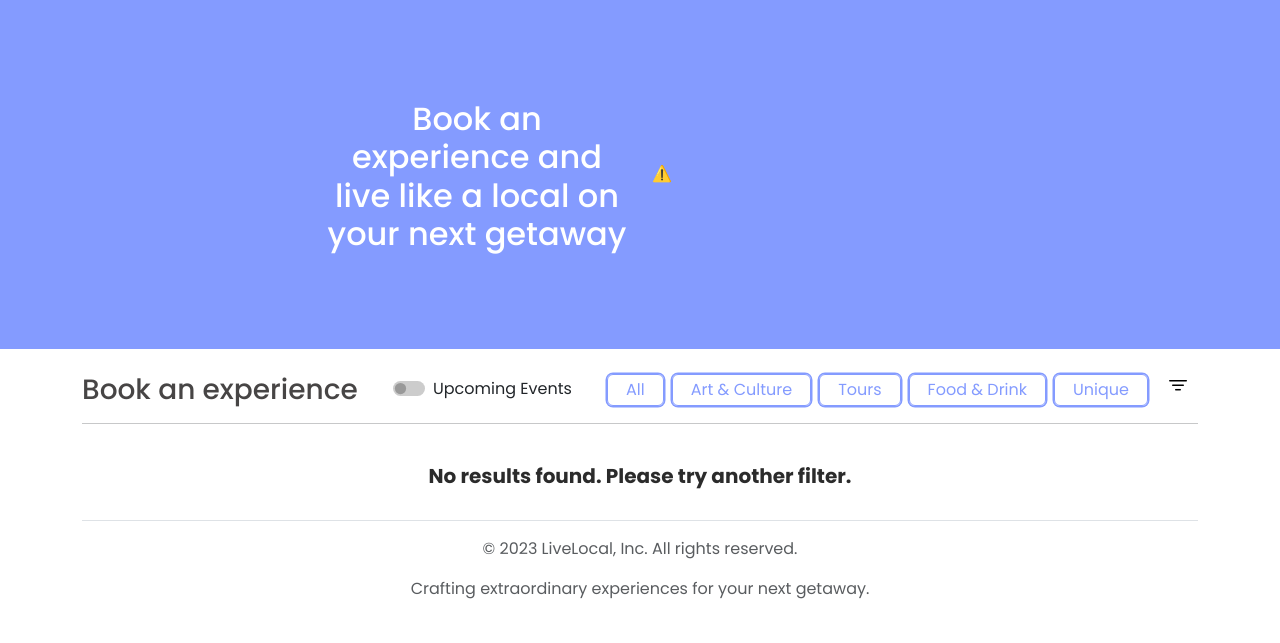
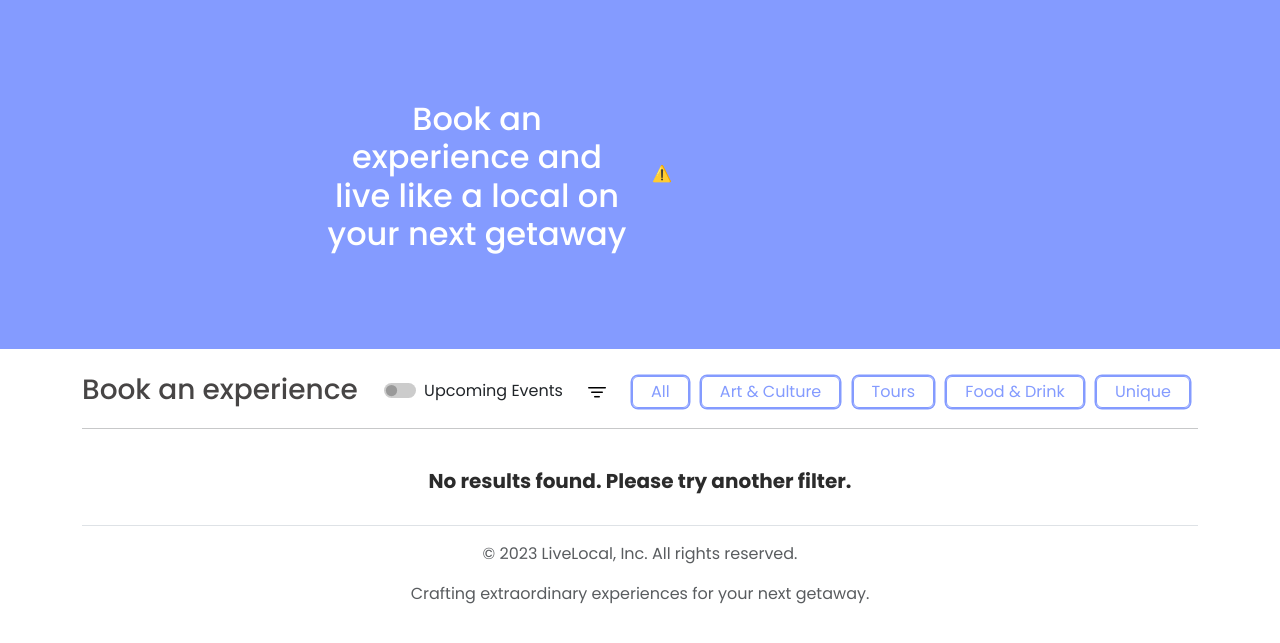
Before and after one commit to marnierogers/livelocal-webapp-backend, a Flask app: page / in a window 1280 px wide. Shown: the part 92-735 px from the top of the page. Run offline with Flask 3, Linux system fonts and the light colour scheme; data that the repository does not hold is empty; some libraries are stand-ins or nearby versions.

Commit message:
Finished styling for all landing page buttons

```diff
--- a/website/templates/index.html
+++ b/website/templates/index.html
@@ -76,32 +76,19 @@
     <div class="container wrapper">
         <br>
         <div class="toggle-button-group">
-            <h3 class="custom-heading">Book an experience</h3>
-
-            <div class="form-check form-switch">
-                <input class="form-check-input" type="checkbox" id="upcomingEventsCheckboxFilter" name="upcomingEventsCheckboxFilter">
-                <label class="form-check-label" for="upcomingEventsCheckboxFilter">Upcoming Events</label>
-            </div>
+            <h3 class="custom-heading" style="padding-bottom: 5px;">Book an experience</h3>
 
             <div class="drop-down-container">
-                <button class="btn btn-outline-light me-2 custom-btn toggle-button" data-type="all">
-                    All
-                </button>
-                <button class="btn btn-outline-light me-2 custom-btn toggle-button" data-type="ArtCulture">
-                    Art & Culture
-                </button>
-                <button class="btn btn-outline-light me-2 custom-btn toggle-button" data-type="Tours">
-                    Tours
-                </button>
-                <button class="btn btn-outline-light me-2 custom-btn toggle-button" data-type="FoodDrink">
-                    Food & Drink
-                </button>
-                <button class="btn btn-outline-light me-2 custom-btn toggle-button" data-type="Unique">
-                    Unique
-                </button>
 
-                <!-- Filter dropdown with custom class -->
-                <div class="dropdown">
+                <!-- Filter Upcoming toggle -->
+                <div class="form-check form-switch" style="padding-top: 3px; padding-right: 12px;">
+                    <input class="form-check-input" type="checkbox" id="upcomingEventsCheckboxFilter"
+                        name="upcomingEventsCheckboxFilter">
+                    <label class="form-check-label" for="upcomingEventsCheckboxFilter">Upcoming Events</label>
+                </div>
+
+                <!-- Filter dropdown -->
+                <div class="dropdown" style="padding-top: 5px; padding-right: 15px;">
                     <button class="btn btn-outline-light me-2 custom-btn filter-button" type="button" id="filterDropdown"
                         data-bs-toggle="dropdown" aria-haspopup="true" aria-expanded="false">
                         <i class="bi bi-filter custom-filter-icon"></i>
@@ -114,6 +101,26 @@
                         <a class="dropdown-item" href="#" data-status="Cancelled">Cancelled</a>
                     </div>
                 </div>
+
+                <!-- Filter radio buttons -->
+                <div class="radio-buttons">
+                    <button class="btn btn-outline-light me-2 custom-btn toggle-button" data-type="all">
+                        All
+                    </button>
+                    <button class="btn btn-outline-light me-2 custom-btn toggle-button" data-type="ArtCulture">
+                        Art & Culture
+                    </button>
+                    <button class="btn btn-outline-light me-2 custom-btn toggle-button" data-type="Tours">
+                        Tours
+                    </button>
+                    <button class="btn btn-outline-light me-2 custom-btn toggle-button" data-type="FoodDrink">
+                        Food & Drink
+                    </button>
+                    <button class="btn btn-outline-light me-2 custom-btn toggle-button" data-type="Unique">
+                        Unique
+                    </button>
+                </div>
+
             </div>
         </div>
 
```
